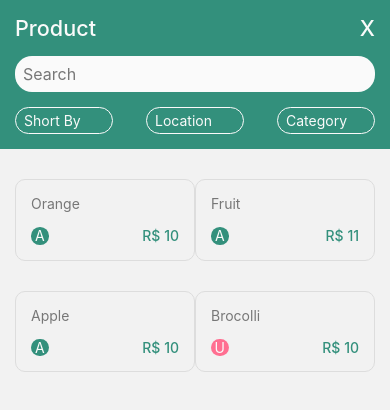
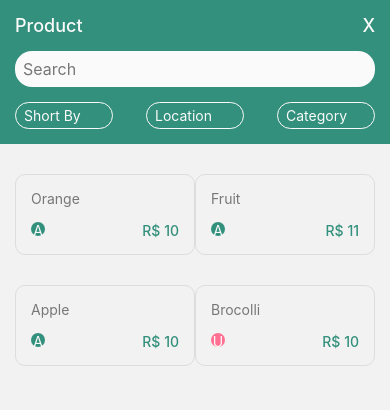
Before and after one commit to zherro/react-native-expo-orders, a React Native app: screen /Product in a window 390 px wide. Shown: the top 410 px of the page. Built offline with nearby package versions, Linux system fonts and the light colour scheme.

Commit message:
FOR_DEPLOY: correcoes para deploy

```diff
--- a/App.js
+++ b/App.js
@@ -5,14 +5,15 @@ import Product from './screens/product';
 import ProductDetail from './screens/productDetail';
 import { colors } from './components/theme/theme-style';
 import Login from './screens/login';
+import { SafeAreaProvider } from 'react-native-safe-area-context';
 
 const Stack = createNativeStackNavigator();
 
 export default function App() {
   return (
+    <SafeAreaProvider>
       <NavigationContainer>
         <Stack.Navigator>
-
 
           <Stack.Screen
             name="Login"
@@ -42,7 +43,10 @@ export default function App() {
             }}
           />
 
+
+
         </Stack.Navigator>
       </NavigationContainer>
+    </SafeAreaProvider>
   );
 }
--- a/components/button/btn-opacity.js
+++ b/components/button/btn-opacity.js
@@ -22,10 +22,10 @@ const styles = StyleSheet.create({
     btn: {
         borderColor: colors().white ,
         borderStyle: 'solid',
-        borderWidth: '1px',
-        padding: '4px',
-        paddingHorizontal: '8px',
+        borderWidth: 1,
+        padding: 4,
+        paddingHorizontal: 8,
         borderRadius: 15,
-        fontSize: '0.75em'
+        fontSize: 12
     },
 });
--- a/components/card/card-price.js
+++ b/components/card/card-price.js
@@ -1,4 +1,4 @@
-import * as React from 'react';
+import React from 'react';
 import { View, Text, StyleSheet } from 'react-native';
 
 import { color, colors, flex, metrics } from '../theme/theme';
@@ -36,7 +36,7 @@ export default function CardPrice ({ item, options }) {
                     <Text
                         style={[
                             color().default,
-                            {fontWeight: 500}
+                            {fontWeight: "500"}
                         ]}
                     >R$ { item?.price }</Text>
                 </View>
@@ -53,9 +53,9 @@ const styles = StyleSheet.create({
         borderRadius: 10
     },
     status: {
-        borderRadius: "50%",
-        width: "1.25em",
-        height: "1.25em",
+        borderRadius: 50,
+        width: 14,
+        height: 14,
         textAlign: "center"
     }
 });
--- a/components/header/header-with-search.js
+++ b/components/header/header-with-search.js
@@ -59,13 +59,13 @@ export default function HeaderWithSearch() {
 const styles = StyleSheet.create({
     inputSearch: {
         borderRadius: 17,
-        fontSize: '1em',
-        padding: '8px'
+        fontSize: 16,
+        padding: 8
     },
 
     title: {
-        fontSize: '1.35em',
-        fontWeight: '500',
+        fontSize: 18,
+        fontWeight: "500",
         width: '50%'
     },
 });
--- a/components/theme/theme-style.js
+++ b/components/theme/theme-style.js
@@ -1,7 +1,7 @@
 import * as React from 'react';
 import { StyleSheet } from "react-native";
 
-const space = '15px';
+const space = 15;
 
 export const colors = {
     white: "#FAFAFA",
--- a/components/theme/theme.js
+++ b/components/theme/theme.js
@@ -24,7 +24,7 @@ export function color() {
 }
 
 export function metrics() {
-    let space = '15px';
+    let space = 15;
 
     return StyleSheet.create({
         marginVertical : {
--- /dev/null
+++ b/index.js
@@ -0,0 +1,4 @@
+import { registerRootComponent } from 'expo';
+import App from './App';
+
+registerRootComponent(App);
--- a/package.json
+++ b/package.json
@@ -10,18 +10,21 @@
     "eject": "expo eject"
   },
   "dependencies": {
+    "@expo/ngrok": "^2.5.0",
     "@react-navigation/native": "^6.0.8",
     "@react-navigation/native-stack": "^6.5.0",
     "@react-navigation/stack": "^6.1.1",
     "expo": "~44.0.0",
+    "expo-cli": "^5.3.0",
     "expo-status-bar": "~1.2.0",
     "formik": "^2.2.9",
     "react": "17.0.1",
     "react-dom": "17.0.1",
     "react-native": "0.64.3",
-    "react-native-safe-area-context": "^4.0.1",
+    "react-native-safe-area-context": "3.3.2",
     "react-native-screens": "^3.12.0",
     "react-native-web": "0.17.1",
+    "sync-storage": "^0.4.2",
     "yup": "^0.32.11"
   },
   "devDependencies": {
--- a/screens/login/container.tsx
+++ b/screens/login/container.tsx
@@ -1,7 +1,7 @@
 import React from "react";
 import LoginView from "./presentation";
 
-export default function Login() {
+export default function Login( { navigation } ) {
 
     const submitForm = ( values ) =>  {
         console.table(values);
@@ -20,7 +20,7 @@ export default function Login() {
                 email: values.user,
                 password: values.password
             })
-          });
+          }).then(response => response.status == 200 && navigation.navigate('Product'));
     }
 
     return (
--- a/screens/productDetail.tsx
+++ b/screens/productDetail.tsx
@@ -77,8 +77,8 @@ const styles = StyleSheet.create({
     },
     status: {
         borderRadius: 5,
-        width: "1.25em",
-        height: "1.25em",
+        width: 16,
+        height: 16,
         textAlign: "center"
     }
 });
```
Also changed, not shown: screens/product.jsx (+3 -4 lines), 1 other file (tests, documents, lock files or other folders). Lines whose indentation alone changed are shown as unchanged.
